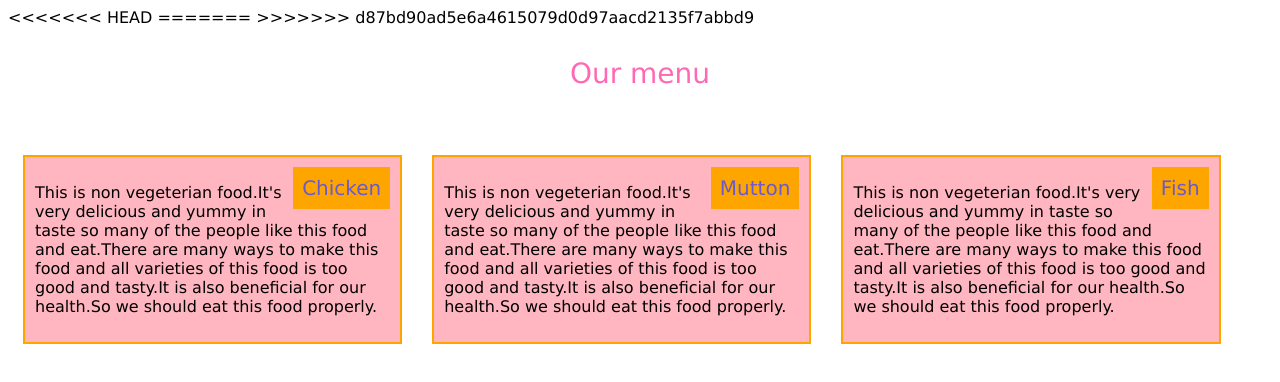
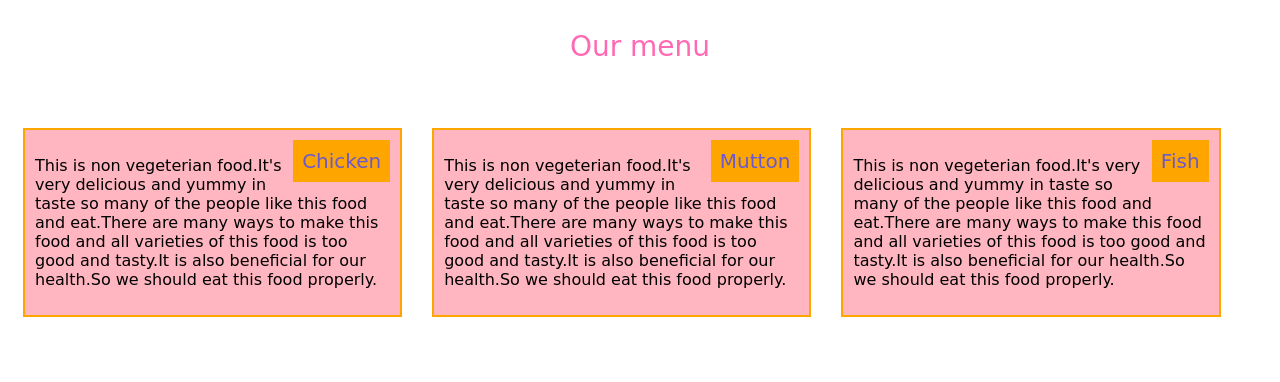
Before and after one commit to himusoni/webpage1, a plain HTML site: page module2-solution/index.html in a window 1280 px wide. Drawn offline with Linux system fonts and the light colour scheme; files that its build step writes are made by us from their sources.

Commit message:
Update index.html

```diff
--- a/module2-solution/index.html
+++ b/module2-solution/index.html
@@ -2,48 +2,7 @@
 <html>
 <head>
 	<title>Assignment for Module 2</title>
-<<<<<<< HEAD
 	<link rel="stylesheet" href="style.css">
-=======
-<link rel="stylesheet" href="module2-solution/style.css">
-<style>
-    body{
-    	font-family: verdana;
-    }
-	header{
-	font-size: 175%;
-	color:hotpink;
-	text-align: center;
-	margin-top: 30px;
-	margin-bottom: 50px;
-}
-section > header{
-
-	font-size: 125%;
-	color:slateblue;
-	text-align:right;
-	margin: 0px;
-}
-section{
-
-	border:2px solid orange;
-	padding:10px;
-	margin: 15px;
-	box-sizing: border-box;
-	background-color: lightpink;
-        float:left;
-
-}
-@media (min-width: 992px){
-	section{
-		width:30%;
-	}
-}
-p{
-	color:black;
-}
-</style>
->>>>>>> d87bd90ad5e6a4615079d0d97aacd2135f7abbd9
 </head>
 <body>
 <header>Our menu</header>
```
